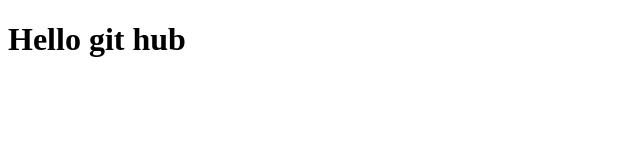
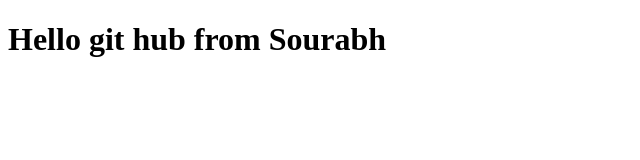
Before and after one commit to sourabh12yadav/Demonstration, a plain HTML site: page index.html in a window 1280 px wide. Shown: the whole page, without its empty margins (0-640 px from the left). Drawn offline with Linux system fonts and the light colour scheme.

Commit message:
little bit changes done

```diff
--- a/index.html
+++ b/index.html
@@ -7,7 +7,7 @@
     <title>Document</title>
 </head>
 <body>
-       <h1>Hello git hub</h1>
+       <h1>Hello git hub from Sourabh</h1>
 
 </body>
 </html>
```
Also changed, not shown: 1 other file.
